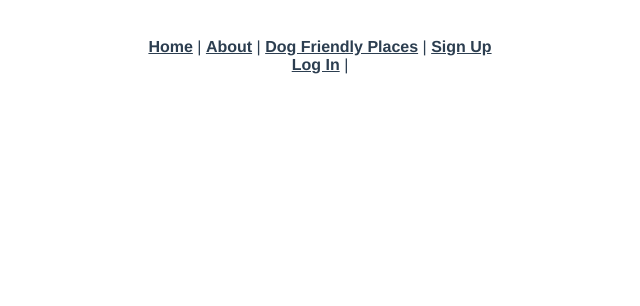
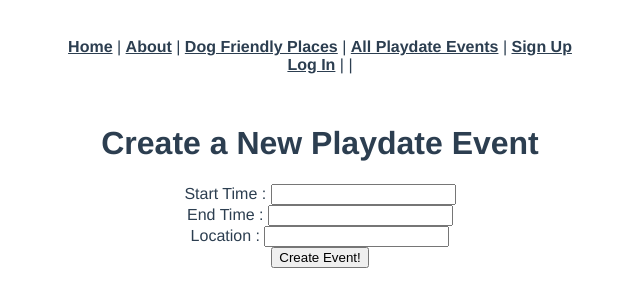
Before and after one commit to sandymai/capstone_vue, a Vue app: page /events-new in a window 1280 px wide. Shown: the top 306 px of the page, without its empty margins (320-960 px from the left). Built offline with nearby package versions, Linux system fonts and the light colour scheme.

Commit message:
users can view their own dog profiles and events

```diff
--- a/src/App.vue
+++ b/src/App.vue
@@ -7,10 +7,15 @@
       |
       <router-link to="/dogfriendlyplaces">Dog Friendly Places</router-link>
       |
+      <router-link to="/events-index">All Playdate Events</router-link>
+      |
+      <router-link to="/events-new" v-if="jwt">Create Playdate Event</router-link>
       <router-link to="/signup" v-if="!jwt">Sign Up</router-link>
       <div></div>
       <router-link to="/login" v-if="!jwt">Log In</router-link>
-      <router-link to="/dogs-index" v-if="jwt">Your Dog Profiles</router-link>
+      <router-link to="/dogs-profiles" v-if="jwt">Your Dog Profiles</router-link>
+      |
+      <router-link to="/my-events" v-if="jwt">View My Playdate Events</router-link>
       |
       <router-link to="/logout" v-if="jwt">Log Out</router-link>
     </div>
--- a/src/main.js
+++ b/src/main.js
@@ -5,6 +5,11 @@ import axios from "axios";
 
 axios.defaults.baseURL = process.env.NODE_ENV === "development" ? "http://localhost:3000" : "/";
 
+var jwt = localStorage.getItem("jwt");
+if (jwt) {
+  axios.defaults.headers.common["Authorization"] = "Bearer " + jwt;
+}
+
 Vue.config.productionTip = false;
 
 new Vue({
--- a/src/router.js
+++ b/src/router.js
@@ -7,6 +7,9 @@ import Login from "./views/Login.vue";
 import Logout from "./views/Logout.vue";
 import DogsIndex from "./views/DogsIndex.vue";
 import DogsShow from "./views/DogsShow.vue";
+import EventsIndex from "./views/EventsIndex.vue";
+import EventsNew from "./views/EventsNew.vue";
+import EventsShow from "./views/EventsShow.vue";
 
 Vue.use(Router);
 
@@ -40,7 +43,7 @@ export default new Router({
       component: Signup
     },
     {
-      path: "/dogs-index",
+      path: "/dogs-profiles",
       name: "dogs-index",
       component: DogsIndex
     },
@@ -48,6 +51,21 @@ export default new Router({
       path: "/dogs/:id",
       name: "dogs-show",
       component: DogsShow
+    },
+    {
+      path: "/events-index",
+      name: "events-index",
+      component: EventsIndex
+    },
+    {
+      path: "/events-new",
+      name: "events-new",
+      component: EventsNew
+    },
+    {
+      path: "/my-events",
+      name: "events-show",
+      component: EventsShow
     },
     {
       path: "/about",
--- a/src/views/DogsIndex.vue
+++ b/src/views/DogsIndex.vue
@@ -6,13 +6,14 @@
       <p>Name: {{ dog.dog_name }}</p>
       <p>Breed: {{ dog.breed }}</p>
       <p>Bio: {{ dog.description }}</p>
+      <button v-on:click="showDog(dog)">View Profile</button>
     </div>
+    <!--     <div v-if="dog === currentDog">
+      <p>Name: {{ dog.dog_name }}</p>
+      <p>Breed: {{ dog.breed }}</p>
+      <p>Bio: {{ dog.description }}</p>
+    </div> -->
   </div>
-  <!--   <div
-  v-bind:key"dogs.id"
-  >
-  <router-link v-bind:to="`/dogs/${dog.id}`">More Info</router-link>
-  </div> -->
 </template>
 
 <script>
@@ -29,6 +30,14 @@ export default {
       this.dogs = response.data;
     });
   },
-  methods: {}
+  methods: {
+    showDog: function(dog) {
+      if (this.currentDog === dog) {
+        this.currentDog = null;
+      } else {
+        this.currentDog = dog;
+      }
+    }
+  }
 };
 </script>
--- a/src/views/DogsShow.vue
+++ b/src/views/DogsShow.vue
@@ -15,7 +15,7 @@
       Description:
       <input type="text" v-model="dog.description" />
       <div></div>
-      <button v-on:click="updateDog(dog)">Update Product</button>
+      <button v-on:click="updateDog(dog)">Update Profile</button>
       <div></div>
       <button v-on:click="destroyDog(dog)">Destroy Profile</button>
     </div>
--- /dev/null
+++ b/src/views/EventsIndex.vue
@@ -0,0 +1,30 @@
+<template>
+  <div class="events-index">
+    <h1>All Playdate Events!</h1>
+    <div v-for="event in events">
+      <h3>Event Details:</h3>
+      <p>{{ event.start_datetime }}</p>
+      <p>{{ event.end_datetime }}</p>
+      <p>{{ event.places_id }}</p>
+    </div>
+  </div>
+</template>
+
+<script>
+import axios from "axios";
+
+export default {
+  data: function() {
+    return {
+      events: []
+    };
+  },
+  created: function() {
+    axios.get("/api/events").then(response => {
+      console.log(response);
+      this.events = response.data;
+    });
+  },
+  methods: {}
+};
+</script>
--- /dev/null
+++ b/src/views/EventsNew.vue
@@ -0,0 +1,55 @@
+<template>
+  <div class="events-new">
+    <h1>Create a New Playdate Event</h1>
+    <ul>
+      <li v-for="error in errors">{{ error }}</li>
+    </ul>
+    <form v-on:submit.prevent="createEvent()">
+      <div>
+        Start Time :
+        <input type="text" v-model="newStartTime" />
+        <div></div>
+        End Time :
+        <input type="text" v-model="newEndTime" />
+        <div></div>
+        Location :
+        <input type="text" v-model="newLocation" />
+      </div>
+      <input type="submit" value="Create Event!" />
+    </form>
+  </div>
+</template>
+
+<script>
+var axios = require("axios");
+export default {
+  data: function() {
+    return {
+      newStartTime: "",
+      newEndTime: "",
+      newLocation: "",
+      errors: []
+    };
+  },
+  methods: {
+    createEvent: function() {
+      console.log("Create an Event.");
+      this.errors = [];
+      var params = {
+        body_starttime: this.newStartTime,
+        body_endtime: this.newEndTime,
+        body_location: this.newLocation
+      };
+      axios
+        .post("/api/events", params)
+        .then(response => {
+          this.$router.push("/");
+        })
+        .catch(error => {
+          console.log(error.response.data.errors);
+          this.errors = error.response.data.errors;
+        });
+    }
+  }
+};
+</script>
--- /dev/null
+++ b/src/views/EventsShow.vue
@@ -0,0 +1,30 @@
+<template>
+  <div class="events-show">
+    <h1>My Playdate Events</h1>
+    <div v-for="event in events">
+      <h3>Event Details:</h3>
+      <p>{{ event.start_datetime }}</p>
+      <p>{{ event.end_datetime }}</p>
+      <p>{{ event.places_id }}</p>
+    </div>
+  </div>
+</template>
+
+<script>
+import axios from "axios";
+
+export default {
+  data: function() {
+    return {
+      events: []
+    };
+  },
+  created: function() {
+    axios.get("/api/my_events").then(response => {
+      console.log(response);
+      this.events = response.data;
+    });
+  },
+  methods: {}
+};
+</script>
--- a/src/views/Signup.vue
+++ b/src/views/Signup.vue
@@ -19,6 +19,10 @@
           <input type="email" class="form-control" v-model="email" />
         </div>
         <div class="form-group">
+          <label>Phone Number :</label>
+          <input type="phone_number" class="form-control" v-model="phone_number" />
+        </div>
+        <div class="form-group">
           <label>Password :</label>
           <input type="password" class="form-control" v-model="password" />
         </div>
@@ -37,6 +41,7 @@ export default {
       first_name: "",
       last_name: "",
       email: "",
+      phone_number: "",
       password: "",
       errors: []
     };
```
